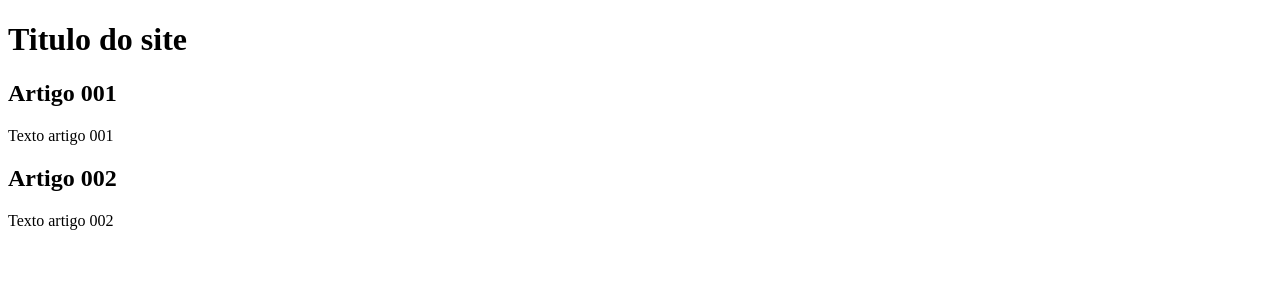
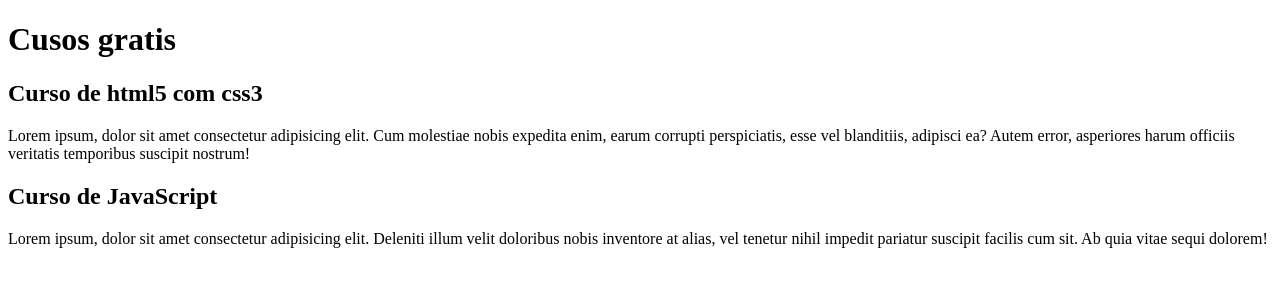
Before and after one commit to joaoigorvidal/git-site-test-1, a plain HTML site: page index.html in a window 1280 px wide. Drawn offline with Linux system fonts and the light colour scheme.

Commit message:
Teste 1 para o Conteudo

```diff
--- a/index.html
+++ b/index.html
@@ -9,15 +9,15 @@
 <body>
     <main>
         <header>
-            <h1>Titulo do site</h1>
+            <h1>Cusos gratis</h1>
         </header>
         <article>
-            <h2>Artigo 001</h2>
-            <p>Texto artigo 001</p>
+            <h2>Curso de html5 com css3</h2>
+            <p>Lorem ipsum, dolor sit amet consectetur adipisicing elit. Cum molestiae nobis expedita enim, earum corrupti perspiciatis, esse vel blanditiis, adipisci ea? Autem error, asperiores harum officiis veritatis temporibus suscipit nostrum!</p>
         </article>
         <article>
-            <h2>Artigo 002</h2>
-            <p>Texto artigo 002</p>
+            <h2>Curso de JavaScript</h2>
+            <p>Lorem ipsum, dolor sit amet consectetur adipisicing elit. Deleniti illum velit doloribus nobis inventore at alias, vel tenetur nihil impedit pariatur suscipit facilis cum sit. Ab quia vitae sequi dolorem!</p>
         </article>
     </main>
 </body>
```
